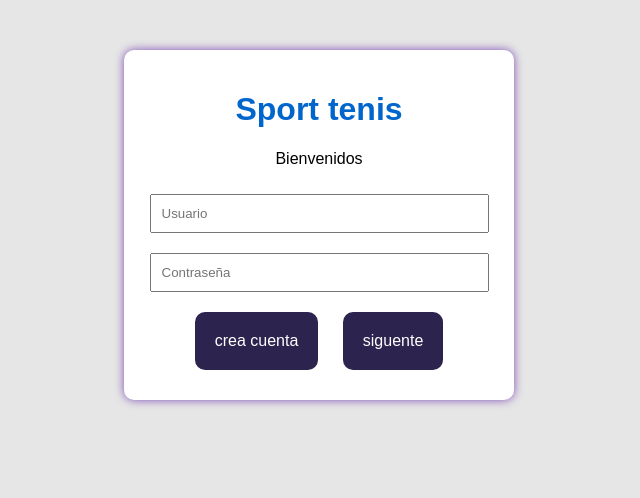
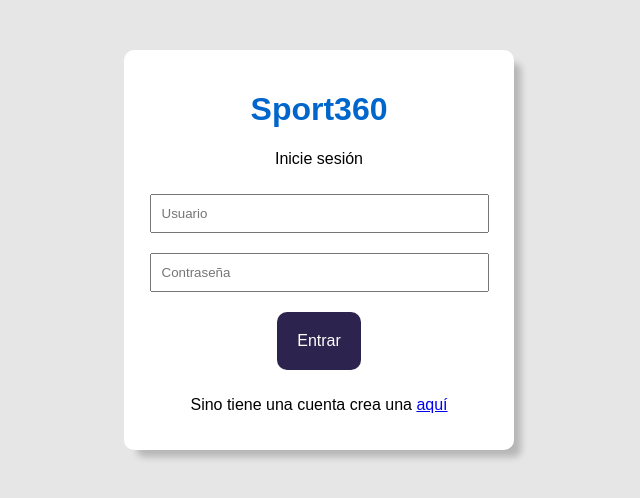
Before and after one commit to PatoDucky/Sport360, a plain HTML site: page login.html in a window 1280 px wide. Shown: the whole page, without its empty margins (321-961 px from the left). Drawn offline with Linux system fonts and the light colour scheme.

Commit message:
modificacion de login y crar cuenta
modifique lo visual de los dos paginas

```diff
--- a/login.html
+++ b/login.html
@@ -12,17 +12,16 @@
 
 <div class="contenedor">
 
-    <h1>Sport tenis</h1>
-    <p>Bienvenidos</p>
+    <h1>Sport360</h1>
+    <p>Inicie sesión</p>
     <input type="text" placeholder="Usuario"><br>
 
     <input type="password" placeholder="Contraseña">
 
+    <a href="index.html" class="boton">Entrar</a>
+    <p>Sino tiene una cuenta crea una <a href="crear_cuenta.html" class="">aquí</a></p>
 
-    <td align="left">
-        <a href="crear_cuenta.html" class="boton">crea cuenta </a>
-        <a href="index.html" class="boton">siguente</a></td>
-    </div>
+</div>
 
 </body>
 </html>
--- a/src/css/login.css
+++ b/src/css/login.css
@@ -4,13 +4,16 @@ body{
 }
 
 .contenedor{
+
     width: 350px;
     margin: 50px auto;
     background-color: rgb(255, 255, 255);
     padding: 20px;
     border-radius: 10px;
     text-align: center;
-    box-shadow: 0px 0px 10px rgb(126, 78, 180);
+    box-shadow: 10px 10px 7px -3px rgba(0,0,0,0.21);
+    -webkit-box-shadow: 10px 10px 7px -3px rgba(0,0,0,0.21);
+    -moz-box-shadow: 10px 10px 7px -3px rgba(0,0,0,0.21);
 }
 
 h1{
```
Also changed, not shown: crear_cuenta.html (+5 -6 lines).
